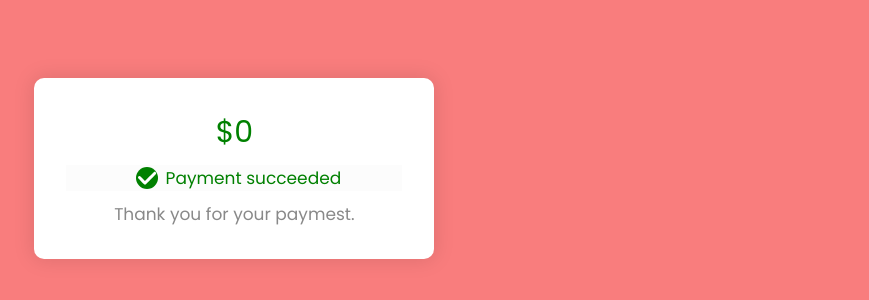
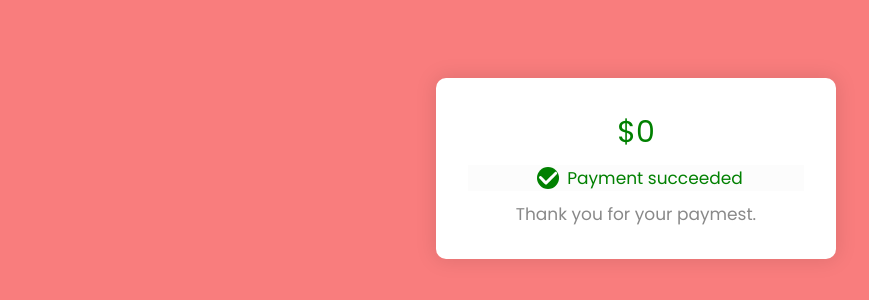
Before and after one commit to wandersonrodriguespro/nfc-transaction, a React (Vite) app: page /success in a window 1280 px wide. Shown: the part 232-532 px from the top of the page, without its empty margins (4-873 px from the left). Built offline with nearby package versions, Linux system fonts and the light colour scheme.

Commit message:
fix root

```diff
--- a/src/pages/Success/styles.js
+++ b/src/pages/Success/styles.js
@@ -5,6 +5,7 @@ export const Content = styled.div`
   height: 100vh;
   display: flex;
   align-items: center;
+  justify-content: center;
 `
 
 export const Container = styled.div`
--- a/src/styles/globalStyles.js
+++ b/src/styles/globalStyles.js
@@ -10,6 +10,12 @@ const globalStyles = createGlobalStyle`
     font-style: normal;
     font-family: "Poppins", sans-serif;
     width: 100%;
+  }
+
+  #root {
+    display: flex;
+    justify-content: center;
+    align-items: center;
   }
 
 
```
